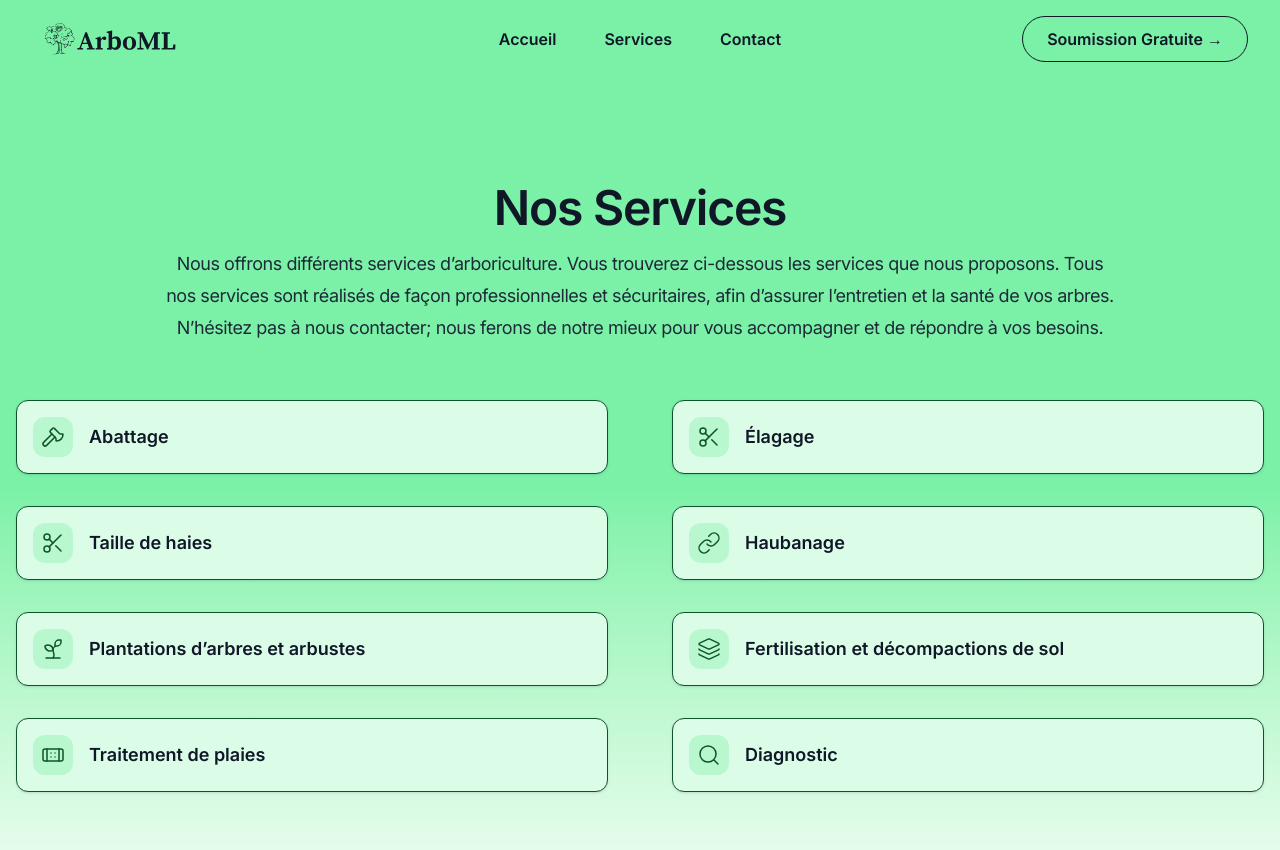
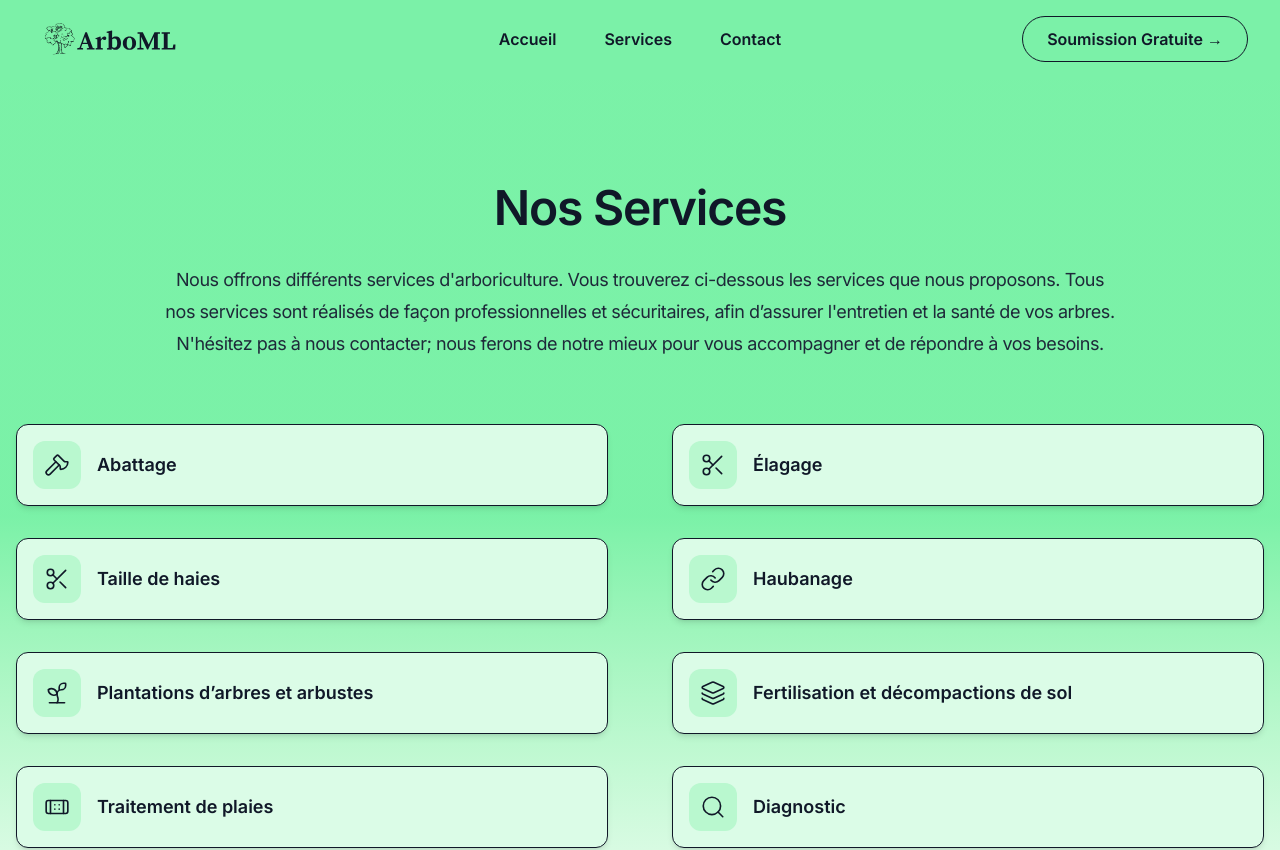
Before and after one commit to auxence-m/arboml-website, a Next.js app: page /services in a window 1280 px wide. Shown: the top 850 px of the page. Built offline with nearby package versions, Linux system fonts and the light colour scheme.

Commit message:
small fixes

```diff
--- a/src/app/components/About.tsx
+++ b/src/app/components/About.tsx
@@ -57,8 +57,8 @@ export default function About() {
                         {features.map((feature) => (
                             <div key={feature.name} className="relative pl-16">
                                 <dt className="text-lg/8 font-semibold text-gray-900">
-                                    <div className="absolute top-0 left-0 flex size-10 items-center justify-center rounded-lg bg-green-200">
-                                        <feature.icon aria-hidden="true" className="size-6 text-gray-900" />
+                                    <div className="absolute top-0 left-0 flex size-12 items-center justify-center rounded-lg bg-green-200">
+                                        <feature.icon aria-hidden="true" className="size-8 text-gray-900" />
                                     </div>
                                     {feature.name}
                                 </dt>
--- a/src/app/components/Footer.tsx
+++ b/src/app/components/Footer.tsx
@@ -19,6 +19,7 @@ export default function Footer() {
                             src="/logo.svg"
                             width={2048}
                             height={407}
+                            loading="eager"
                             className="h-18 w-70 -ml-4"
                         />
                         <p className="text-lg/8 font-normal text-left tracking-tight text-pretty text-gray-900 lg:text-balance">
@@ -36,7 +37,7 @@ export default function Footer() {
                                     <div key={service.name}>
                                         <Link href={`/services/#${service.id}`} onClick={() => scrollToService(service.id)}  className="group relative transition duration-300">
                                             {service.name}
-                                            <span className="absolute bottom-0 left-1/2 h-0.5 w-0 bg-gray-800 transition-all duration-300 group-hover:w-full group-hover:left-0"></span>
+                                            <span className="absolute bottom-0 left-0 h-0.5 w-0 bg-gray-800 transition-all duration-500 group-hover:w-full"></span>
                                         </Link>
                                     </div>
 
@@ -52,14 +53,14 @@ export default function Footer() {
                                     <EnvelopeIcon className="size-6"/>
                                     <Link href="mailto: info@arboml.ca" className="group relative transition duration-300">
                                         info@arboml.ca
-                                        <span className="absolute bottom-1 left-1/2 h-0.5 w-0 bg-gray-800 transition-all duration-300 group-hover:w-full group-hover:left-0"></span>
+                                        <span className="absolute bottom-1 left-0 h-0.5 w-0 bg-gray-800 transition-all duration-500 group-hover:w-full"></span>
                                     </Link>
                                 </div>
                                 <div className="flex items-center space-x-2">
                                     <PhoneIcon className="size-6 mr-2"/>
                                     <Link href="tel: (514) 442-8299" className="group relative transition duration-300">
                                         (514) 442-8299
-                                        <span className="absolute bottom-1 left-1/2 h-0.5 w-0 bg-gray-800 transition-all duration-300 group-hover:w-full group-hover:left-0"></span>
+                                        <span className="absolute bottom-1 left-0 h-0.5 w-0 bg-gray-800 transition-all duration-500 group-hover:w-full"></span>
                                     </Link>
                                 </div>
                             </div>
--- a/src/app/components/Hero.tsx
+++ b/src/app/components/Hero.tsx
@@ -35,7 +35,7 @@ export default function Hero() {
                         src="/hero-image.jpg"
                         width={2432}
                         height={1442}
-                        priority
+                        loading="eager"
                         className="rounded-xl size-full object-cover animate-fade-up"
                     />
                 </div>
--- a/src/app/components/ContactCTA.tsx
+++ b/src/app/components/ServiceCTA.tsx
@@ -1,6 +1,6 @@
 import Link from "next/link";
 
-export default function ContactCTA() {
+export default function ServiceCTA() {
     return (
         <div className="bg-green-50 pb-20 sm:pb-24">
             <div className="mx-auto max-w-7xl px-4">
--- a/src/app/components/ServiceHero.tsx
+++ b/src/app/components/ServiceHero.tsx
@@ -11,17 +11,17 @@ export default function ServiceHero() {
                 <h1 className="text-2xl font-semibold tracking-tight text-pretty text-gray-900 sm:text-5xl lg:text-balance">
                     Nos Services
                 </h1>
-                <p className="mt-4 text-lg/8 text-gray-800 tracking-tight lg:text-balance">
-                    Nous offrons différents services d’arboriculture. Vous trouverez ci-dessous les services que nous proposons.
-                    Tous nos services sont réalisés de façon professionnelles et sécuritaires, afin d’assurer l’entretien et la santé de vos arbres.
-                    N’hésitez pas à nous contacter;  nous ferons de notre mieux pour vous accompagner et de répondre à vos besoins.
+                <p className="mt-8 text-lg/8 text-gray-800 tracking-tight lg:text-balance">
+                    Nous offrons différents services d&#39;arboriculture. Vous trouverez ci-dessous les services que nous proposons.
+                    Tous nos services sont réalisés de façon professionnelles et sécuritaires, afin d’assurer l&#39;entretien et la santé de vos arbres.
+                    N&#39;hésitez pas à nous contacter;  nous ferons de notre mieux pour vous accompagner et de répondre à vos besoins.
                 </p>
             </div>
-            <div className="mt-10 lg:mt-14 mx-auto max-w-2xl grid grid-cols-1 gap-8 lg:gap-x-16 lg:max-w-7xl lg:grid-cols-2">
+            <div className="mt-12 lg:mt-16 mx-auto max-w-2xl grid grid-cols-1 gap-8 lg:gap-x-16 lg:max-w-7xl lg:grid-cols-2">
                 {services.map((service, index) => (
-                    <Link key={service.name} href={`/services/#${service.id}`} onClick={() => scrollToService(service.id)} style={{animationDelay: `${index * 200}ms`, animationFillMode: "forwards"}} className="bg-green-100 group flex gap-x-4 items-center p-4 rounded-xl border border-green-900 shadow-sm hover:shadow-xl transition duration-300 hover:-translate-y-1 animate-fade-up opacity-0">
-                        <div className="flex items-center justify-center size-10 rounded-xl bg-green-200 text-green-900 group-hover:bg-emerald-600 group-hover:text-white transition duration-300">
-                            <service.icon size={24} strokeWidth={1.5} />
+                    <Link key={service.name} href={`/services/#${service.id}`} onClick={() => scrollToService(service.id)} style={{animationDelay: `${index * 200}ms`, animationFillMode: "forwards"}} className="bg-green-100 group flex gap-x-4 items-center p-4 rounded-xl border border-gray-900 shadow-md hover:shadow-xl transition duration-300 hover:-translate-y-1 animate-fade-up opacity-0">
+                        <div className="flex items-center justify-center size-12 rounded-xl bg-green-200 text-gray-900 group-hover:bg-emerald-600 group-hover:text-white transition duration-300">
+                            <service.icon size={26} strokeWidth={1.5} />
                         </div>
                         <h3 className="text-lg/8 font-semibold text-gray-900">
                             {service.name}
--- a/src/app/services/page.tsx
+++ b/src/app/services/page.tsx
@@ -1,13 +1,13 @@
 import ServiceHero from "@/app/components/ServiceHero";
 import ServiceDescription from "@/app/components/ServiceDescription";
-import ContactCTA from "@/app/components/ContactCTA";
+import ServiceCTA from "@/app/components/ServiceCTA";
 
 export default function Services() {
     return (
         <div>
             <ServiceHero />
             <ServiceDescription />
-            <ContactCTA />
+            <ServiceCTA />
         </div>
     );
 }
```
Also changed, not shown: src/app/page.tsx (+4 -4 lines).
